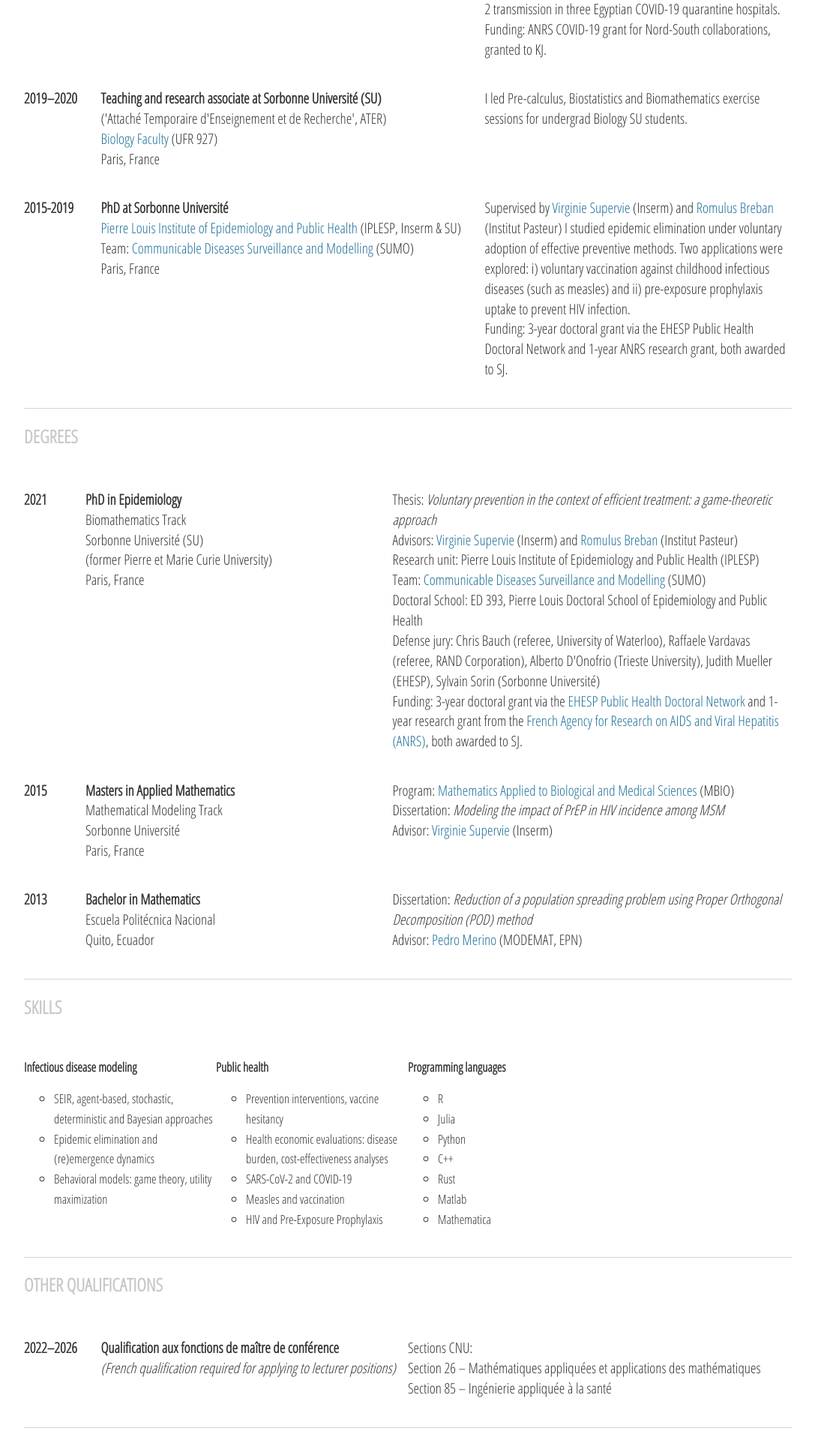
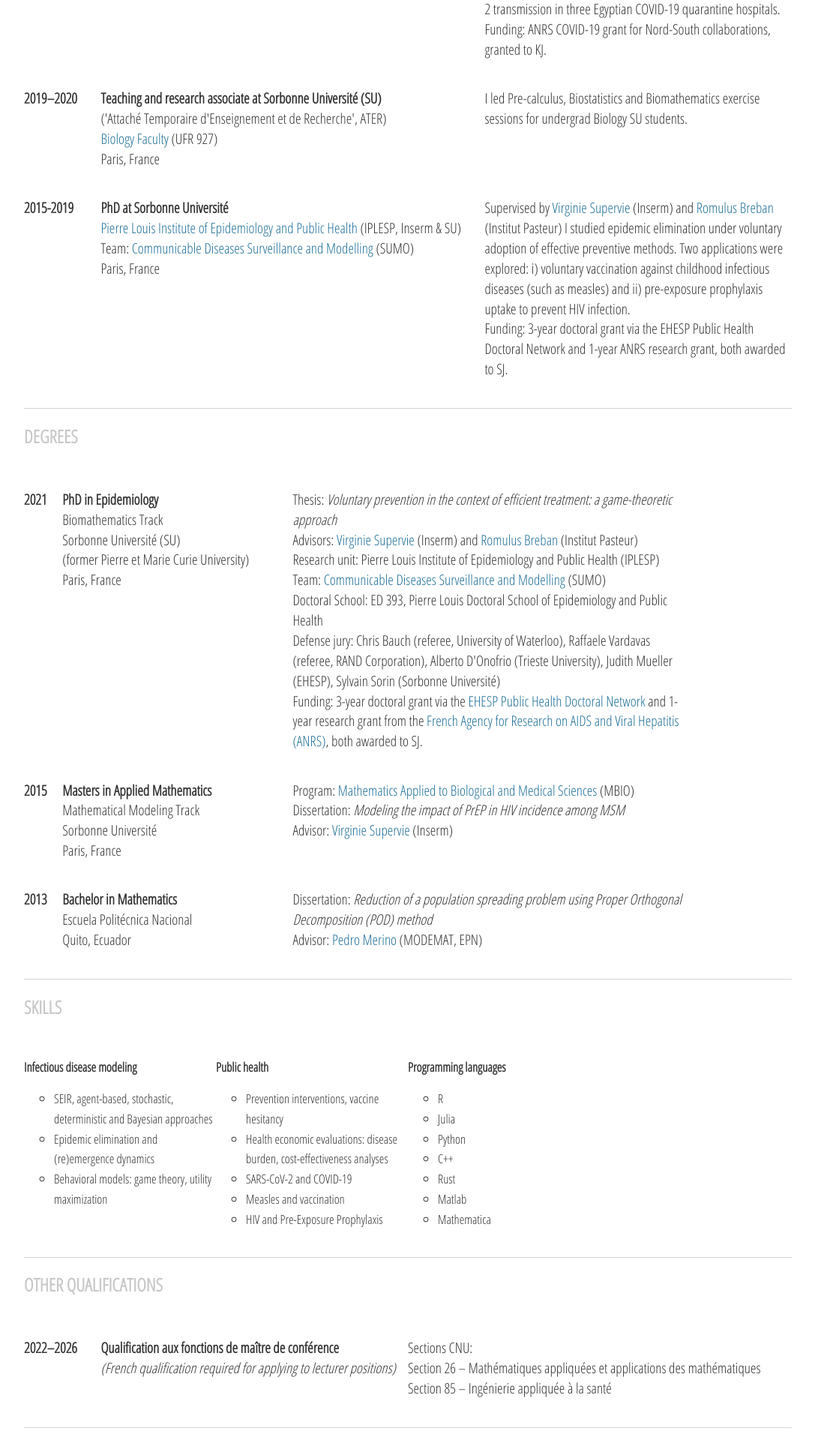
Before and after one commit to sjijon/sjijon.github.io, a Jekyll site: the page built from cv.html, in a window 1280 px wide. Shown: the part 870-2790 px from the top of the page at 75% size, without its empty margins (96-1183 px from the left). Built offline with Jekyll 4.4.1, drawn with Linux system fonts in a browser that asks for light colours; nearby versions of some CDN libraries; a script that is not in the unit is left out.

Commit message:
Fix column width

```diff
--- a/cv.html
+++ b/cv.html
@@ -163,10 +163,10 @@ title: CV
 	<h5>DEGREES</h5>
 
 	<div class="row">
-	<div class="column" style="width:8%">
+	<div class="column" style="width:5%">
 	<p><strong>2021</strong></p>
 	</div>
-	<div class="column" style="width:40%">
+	<div class="column" style="width:30%">
 	<p>
 		<strong>PhD in Epidemiology</strong>
 		<br>
@@ -198,10 +198,10 @@ title: CV
 	</div>
 
 	<div class="row">
-	<div class="column" style="width:8%">
+	<div class="column" style="width:5%">
 	<p><strong>2015</strong></p>
 	</div>
-	<div class="column" style="width:40%">
+	<div class="column" style="width:30%">
 	<p>
 		<strong>Masters in Applied Mathematics</strong><br>
 		Mathematical Modeling Track
@@ -223,10 +223,10 @@ title: CV
 	</div>
 
 	<div class="row">
-	<div class="column" style="width:8%">
+	<div class="column" style="width:5%">
 	<p><strong>2013</strong></p>
 	</div>
-	<div class="column" style="width:40%">
+	<div class="column" style="width:30%">
 	<p>
 		<strong>Bachelor in Mathematics</strong><br>
 		Escuela Politécnica Nacional
```
